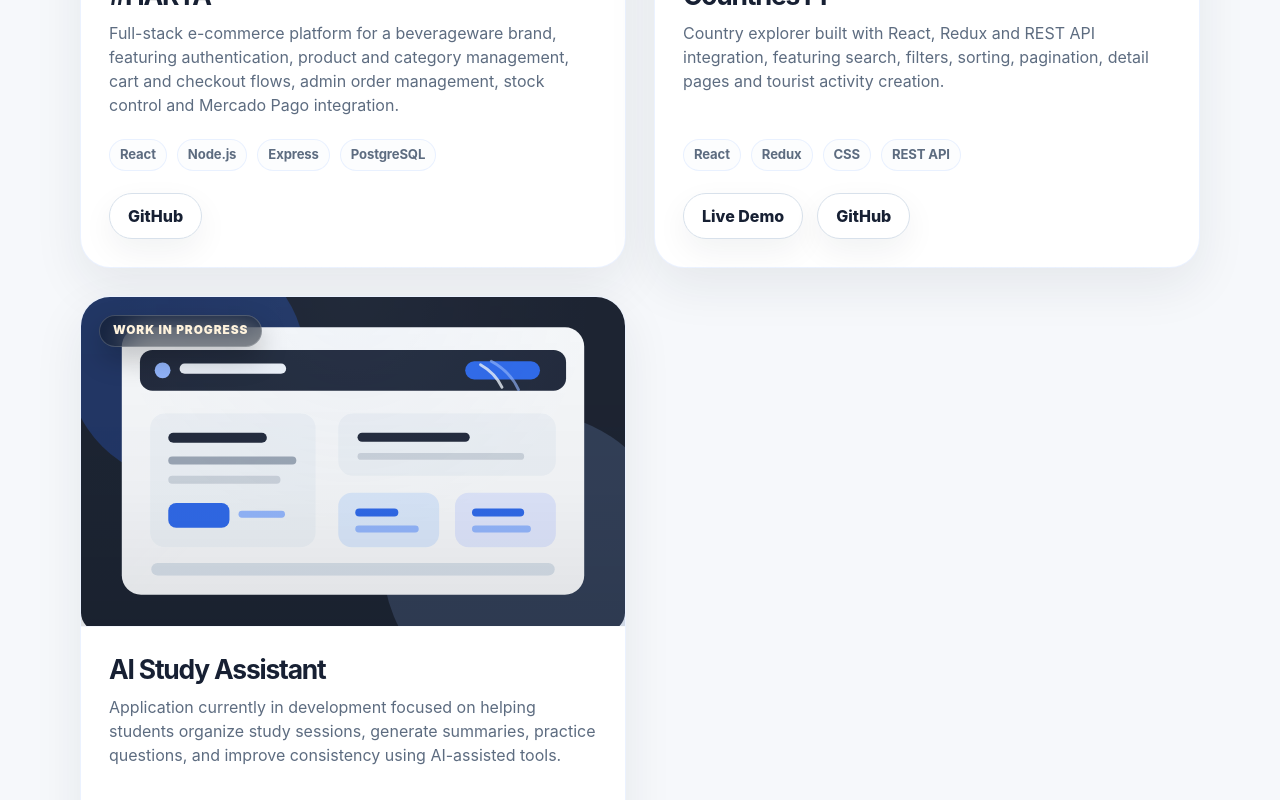
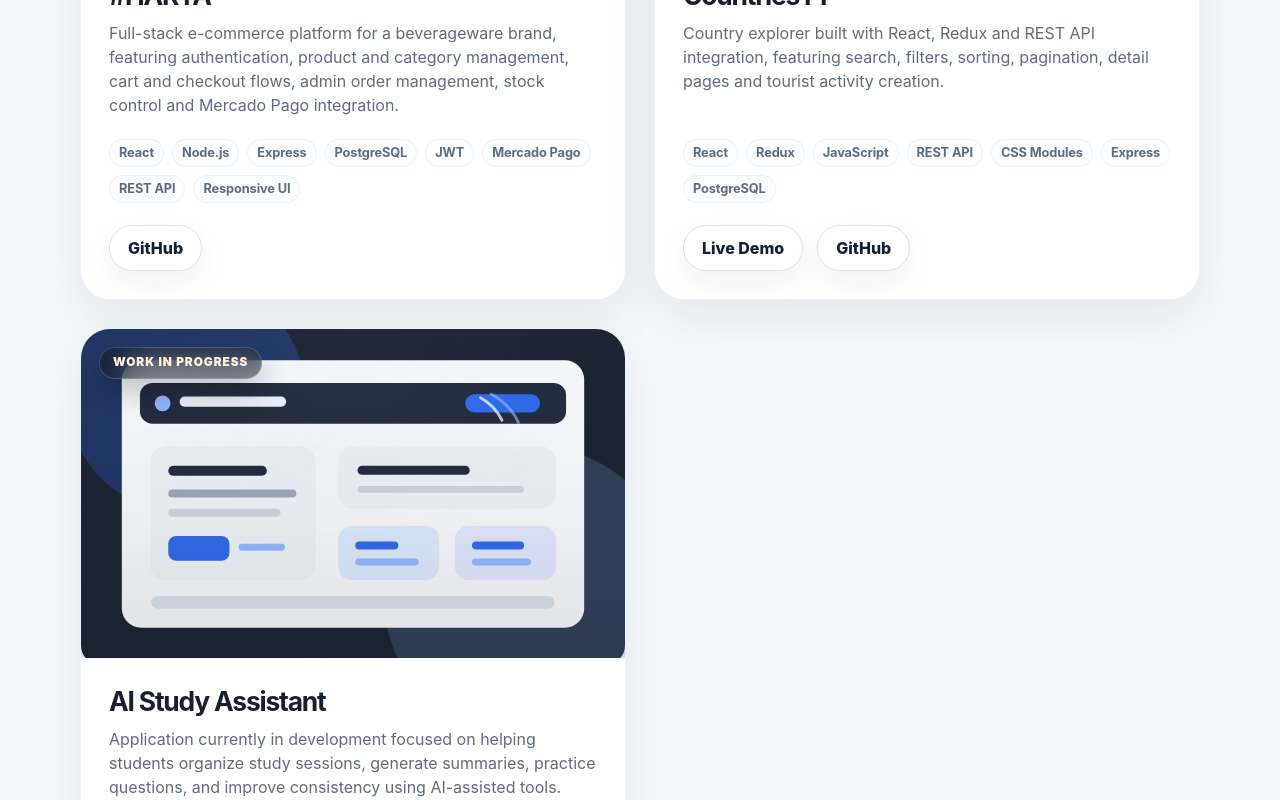
Before and after one commit to Eduman8/Portfolio-Personal-main, a React (Vite) app: page / in a window 1280 px wide. Shown: the part 1860-2660 px from the top of the page. Built offline with nearby package versions, Linux system fonts and the light colour scheme.

Commit message:
Expand project technology tags

```diff
--- a/src/data/portfolio.js
+++ b/src/data/portfolio.js
@@ -1,7 +1,16 @@
 export const projects = [
   {
     title: '#HARTA',
-    stack: ['React', 'Node.js', 'Express', 'PostgreSQL'],
+    stack: [
+      'React',
+      'Node.js',
+      'Express',
+      'PostgreSQL',
+      'JWT',
+      'Mercado Pago',
+      'REST API',
+      'Responsive UI',
+    ],
     description:
       'Full-stack e-commerce platform for a beverageware brand, featuring authentication, product and category management, cart and checkout flows, admin order management, stock control and Mercado Pago integration.',
     demoUrl: '', // Add the public #HARTA demo URL here when it is ready.
@@ -13,7 +22,15 @@ export const projects = [
   },
   {
     title: 'Countries PI',
-    stack: ['React', 'Redux', 'CSS', 'REST API'],
+    stack: [
+      'React',
+      'Redux',
+      'JavaScript',
+      'REST API',
+      'CSS Modules',
+      'Express',
+      'PostgreSQL',
+    ],
     description:
       'Country explorer built with React, Redux and REST API integration, featuring search, filters, sorting, pagination, detail pages and tourist activity creation.',
     demoUrl: 'https://countries-nine-liard.vercel.app/',
@@ -25,7 +42,7 @@ export const projects = [
   },
   {
     title: 'AI Study Assistant',
-    stack: ['React', 'JavaScript', 'Node.js', 'OpenAI API', 'PostgreSQL'],
+    stack: ['React', 'Node.js', 'OpenAI API', 'PostgreSQL', 'AI Tools'],
     description:
       'Application currently in development focused on helping students organize study sessions, generate summaries, practice questions, and improve consistency using AI-assisted tools.',
     demoUrl: '',
--- a/src/styles.css
+++ b/src/styles.css
@@ -553,6 +553,10 @@ h1 {
   list-style: none;
 }
 
+.tag-list {
+  gap: 8px;
+}
+
 .tag-list li,
 .skills-list li {
   border: 1px solid var(--color-border);
@@ -564,12 +568,13 @@ h1 {
 }
 
 .tag-list li {
-  padding: 5px 10px;
+  padding: 5px 9px;
   border-color: rgba(143, 180, 255, 0.18);
   background: rgba(var(--color-background-rgb), 0.34);
   box-shadow: inset 0 1px 0 rgba(255, 255, 255, 0.04);
-  font-size: 0.82rem;
+  font-size: 0.8rem;
   letter-spacing: -0.01em;
+  line-height: 1.25;
   transition:
     border-color 160ms ease,
     color 160ms ease,
```
